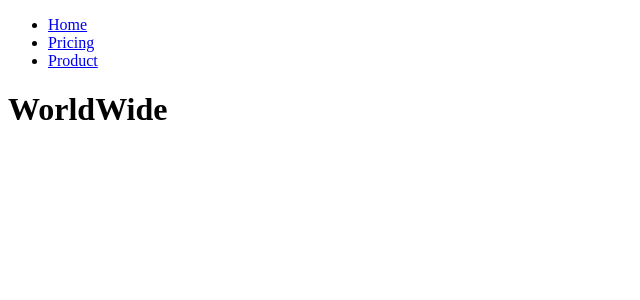
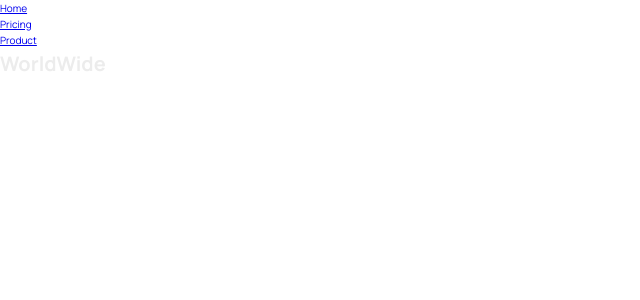
Before and after one commit to RachitJain959/worldwise, a React (Vite) app: page / in a window 1280 px wide. Shown: the top 300 px of the page, without its empty margins (0-640 px from the left). Built offline with nearby package versions, Linux system fonts and the light colour scheme.

Commit message:
index.css

```diff
--- /dev/null
+++ b/src/index.css
@@ -0,0 +1,78 @@
+/* Taken from getting started guide at: https://leafletjs.com/examples/quick-start/ */
+@import "https://unpkg.com/leaflet@1.7.1/dist/leaflet.css";
+@import "https://fonts.googleapis.com/css2?family=Manrope:wght@400;600;700;800&display=swap";
+
+/* These CSS variables are global, so they are available in all CSS modules */
+:root {
+  --color-brand--1: #ffb545;
+  --color-brand--2: #00c46a;
+
+  --color-dark--0: #242a2e;
+  --color-dark--1: #2d3439;
+  --color-dark--2: #42484d;
+  --color-light--1: #aaa;
+  --color-light--2: #ececec;
+  --color-light--3: #d6dee0;
+}
+
+* {
+  margin: 0;
+  padding: 0;
+  box-sizing: inherit;
+}
+
+html {
+  font-size: 62.5%;
+  box-sizing: border-box;
+}
+
+body {
+  font-family: "Manrope", sans-serif;
+  color: var(--color-light--2);
+  font-weight: 400;
+  line-height: 1.6;
+}
+
+label {
+  font-size: 1.6rem;
+  font-weight: 600;
+}
+
+input,
+textarea {
+  width: 100%;
+  padding: 0.8rem 1.2rem;
+  font-family: inherit;
+  font-size: 1.6rem;
+  border: none;
+  border-radius: 5px;
+  background-color: var(--color-light--3);
+  transition: all 0.2s;
+}
+
+input:focus {
+  outline: none;
+  background-color: #fff;
+}
+
+.cta:link,
+.cta:visited {
+  display: inline-block;
+  background-color: var(--color-brand--2);
+  color: var(--color-dark--1);
+  text-transform: uppercase;
+  text-decoration: none;
+  font-size: 1.6rem;
+  font-weight: 600;
+  padding: 1rem 3rem;
+  border-radius: 5px;
+}
+
+/*
+"importCSSModule": {
+    "prefix": "csm",
+    "scope": "javascript,typescript,javascriptreact",
+    "body": ["import styles from './${TM_FILENAME_BASE}.module.css'"],
+    "description": "Import CSS Module as `styles`"
+  },
+*/
--- a/src/main.jsx
+++ b/src/main.jsx
@@ -1,7 +1,7 @@
 import React from 'react';
 import ReactDOM from 'react-dom/client';
 import App from './App.jsx';
-// import './index.css'
+import './index.css';
 
 ReactDOM.createRoot(document.getElementById('root')).render(
   <React.StrictMode>
```
